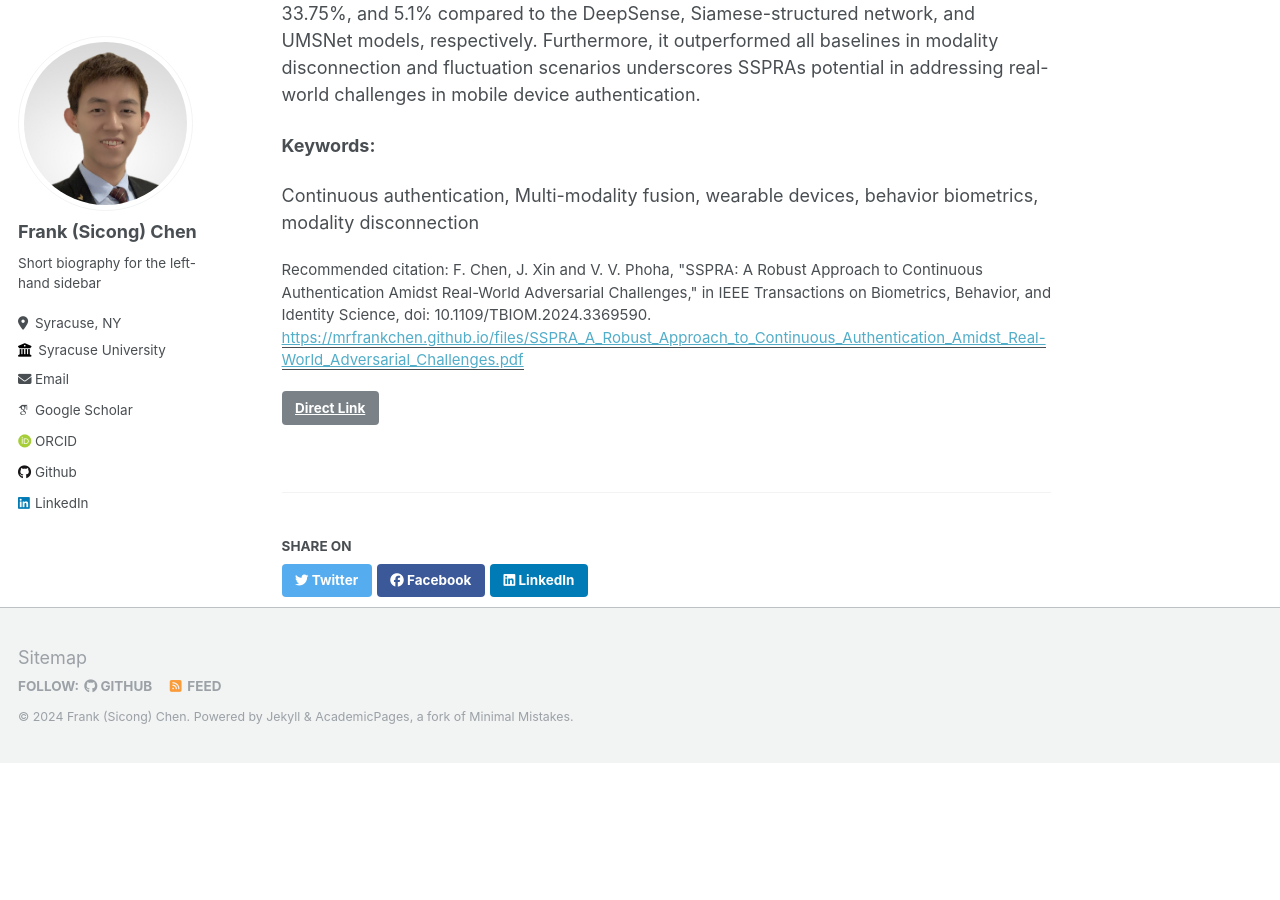
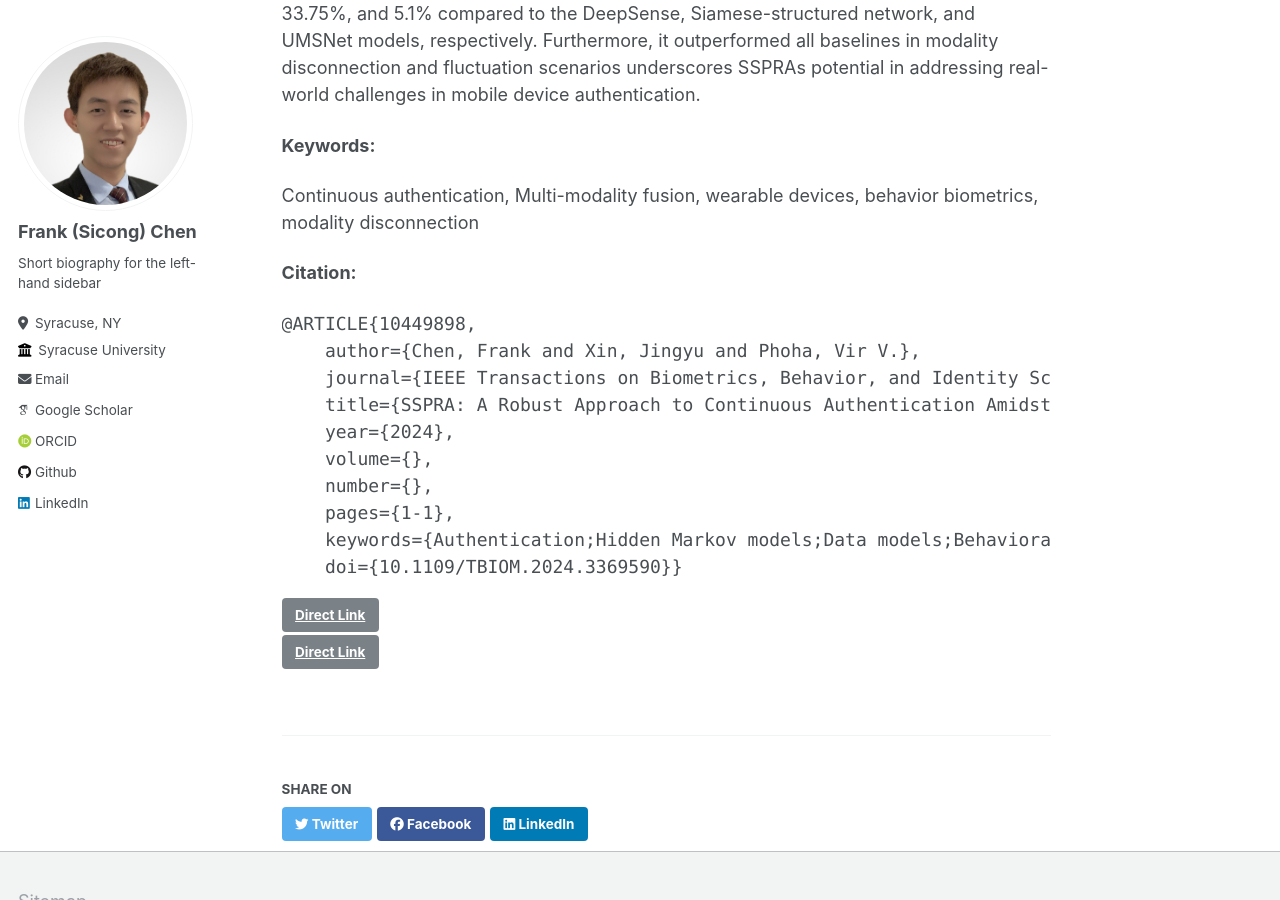
Before and after one commit to DrFrankSChen/drfrankschen.github.io, a Jekyll site: the page built from _publications/2024-02-27-SSPRA.md, in a window 1280 px wide and 900 px high, scrolled down 753 px. Built offline with Jekyll 4.4.1, drawn with Linux system fonts in a browser that asks for light colours; some web fonts are replaced; before the commit the page ends 1516 px from its top, so only the background shows below that.

Commit message:
modified publications

```diff
--- a/_layouts/single.html
+++ b/_layouts/single.html
@@ -47,13 +47,14 @@ layout: default
       <section class="page__content" itemprop="text">
         {{ content }}
 
-        {% if page.citation and page.paperurl %}
+        <!-- {% if page.citation and page.paperurl %}
           <p style="font-size: smaller">Recommended citation: {{ page.citation }} <a href="{{ page.paperurl }}"><u>{{ page.paperurl }}</u></a></p>
         {% elsif page.citation %}
           <p style="font-size: smaller">Recommended citation: {{ page.citation }} </p>
-        {% endif %}
+        {% endif %} -->
 
         {% if page.link %}<div><a href="{{ page.link }}" class="btn">{{ site.data.ui-text[site.locale].ext_link_label | default: "Direct Link" }}</a></div>{% endif %}
+        {% if page.paperurl %}<div><a href="{{ page.paperurl }}" class="btn">{{ site.data.ui-text[site.locale].ext_link_label | default: "PDF" }}</a></div>{% endif %}
       </section>
 
       <footer class="page__meta">
--- a/_publications/2024-02-27-SSPRA.md
+++ b/_publications/2024-02-27-SSPRA.md
@@ -7,7 +7,6 @@ excerpt: ''
 date: 2024-02-27
 venue: 'IEEE Transactions on Biometrics, Behavior, and Identity Science'
 # paperurl: 'https://doi.org/10.1109/TBIOM.2024.3369590'
-# pdfversion: "files/SSPRA_A_Robust_Approach_to_Continuous_Authentication_Amidst_Real-World_Adversarial_Challenges.pdf"
 paperurl: "https://mrfrankchen.github.io/files/SSPRA_A_Robust_Approach_to_Continuous_Authentication_Amidst_Real-World_Adversarial_Challenges.pdf"
 citation: 'F. Chen, J. Xin and V. V. Phoha, "SSPRA: A Robust Approach to Continuous Authentication Amidst Real-World Adversarial Challenges," in IEEE Transactions on Biometrics, Behavior, and Identity Science, doi: 10.1109/TBIOM.2024.3369590.'
 ---
@@ -19,3 +18,17 @@ In real-world deployment, continuous authentication for mobile devices faces cha
 **Keywords:**
 
 Continuous authentication, Multi-modality fusion, wearable devices, behavior biometrics, modality disconnection
+
+**Citation:**
+<pre>
+@ARTICLE{10449898,
+    author={Chen, Frank and Xin, Jingyu and Phoha, Vir V.},
+    journal={IEEE Transactions on Biometrics, Behavior, and Identity Science},
+    title={SSPRA: A Robust Approach to Continuous Authentication Amidst Real-World Adversarial Challenges},
+    year={2024},
+    volume={},
+    number={},
+    pages={1-1},
+    keywords={Authentication;Hidden Markov models;Data models;Behavioral sciences;Reliability;Fluctuations;Feature extraction;Continuous authentication;Multi-modality fusion;wearable devices;behavior biometrics;modality disconnection},
+    doi={10.1109/TBIOM.2024.3369590}}
+</pre>
```
Also changed, not shown: _includes/archive-single.html (+3 -6 lines), _pages/publications.md (+1 -1 lines), 7 other files.
